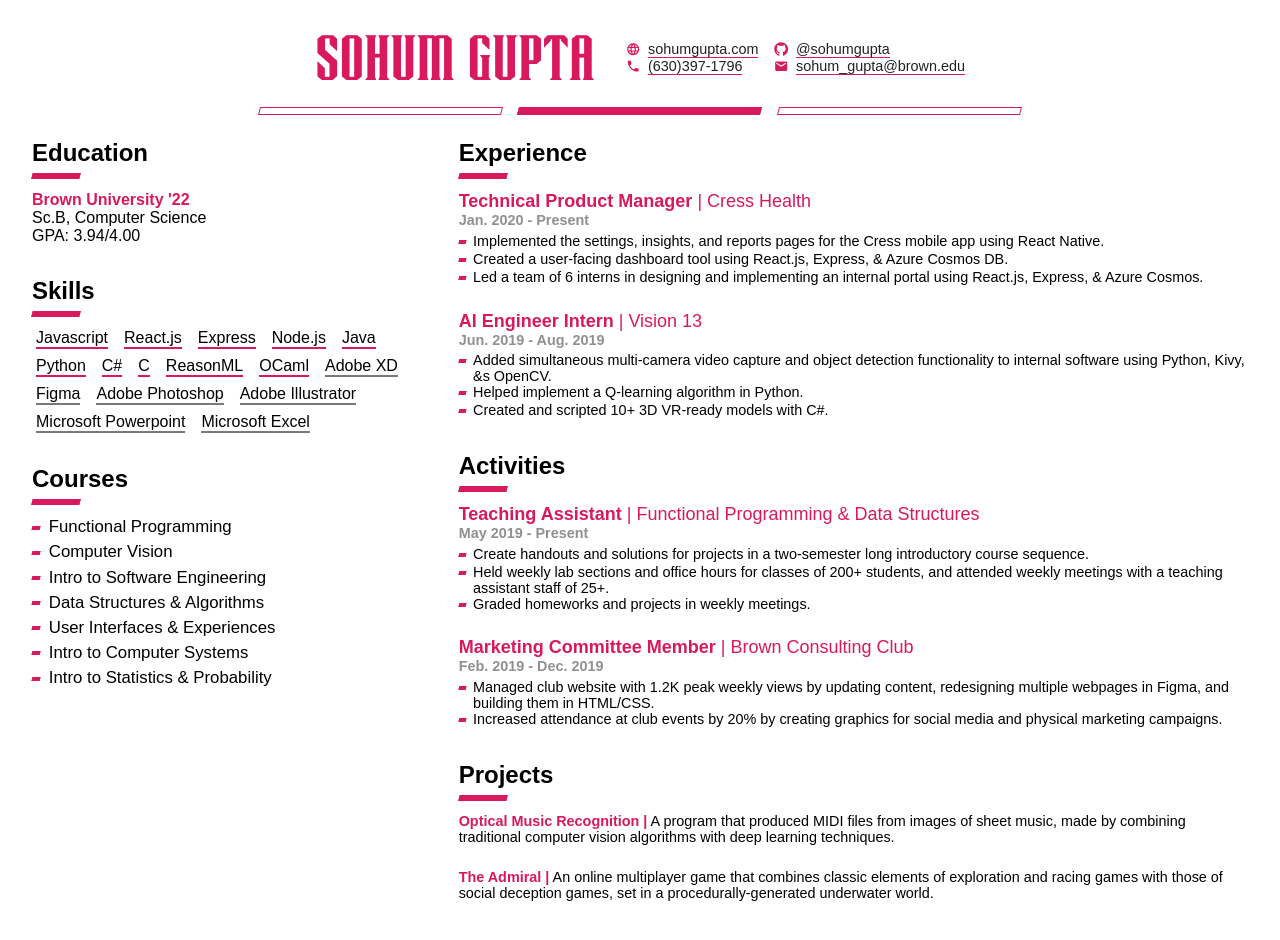
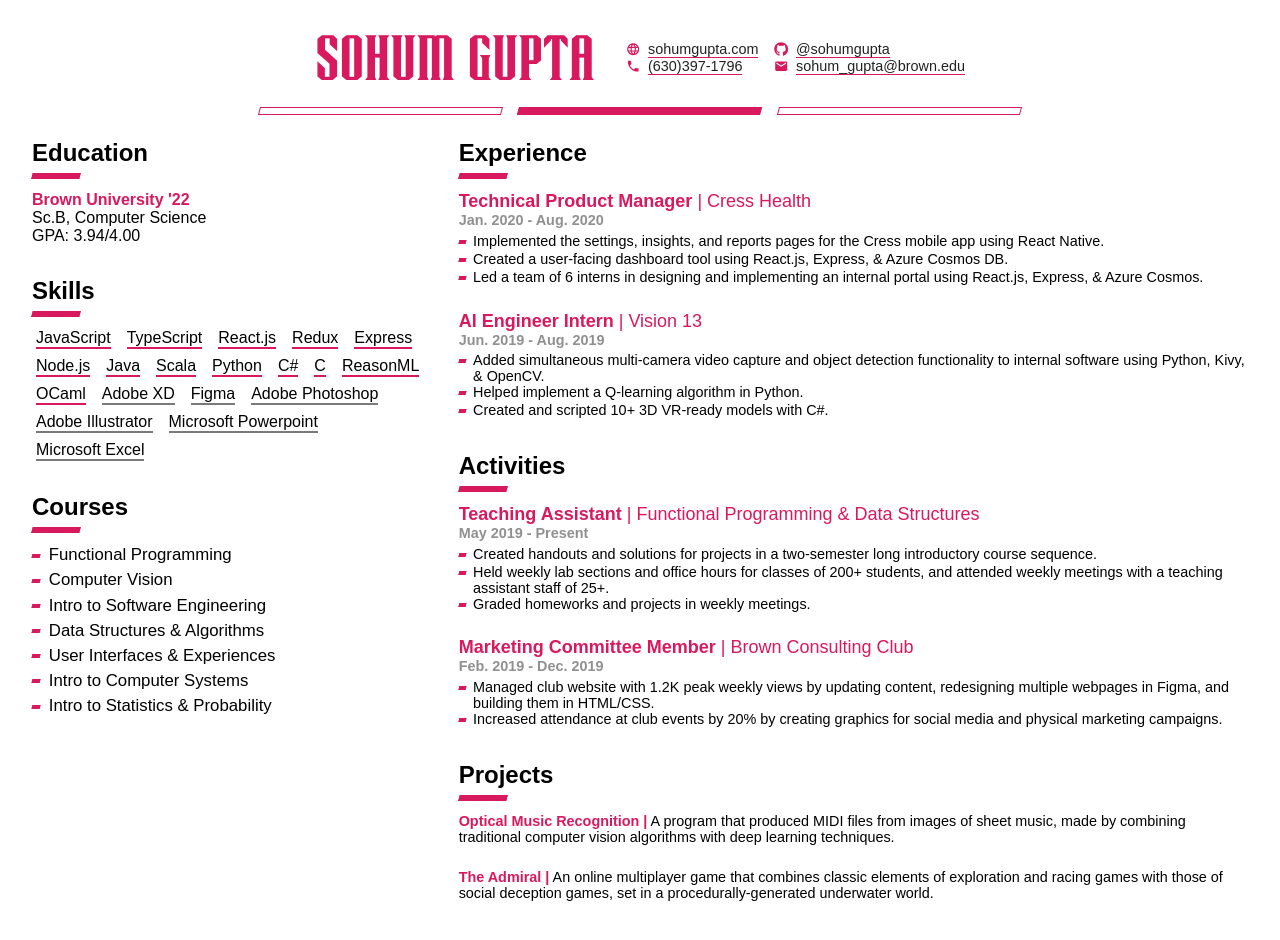
Before and after one commit to sohumgupta/sohumgupta.com, a React app in the folder marquee-theme/: page /resume in a window 1280 px wide. Built offline with nearby package versions, Linux system fonts and the light colour scheme; a web font is replaced by a local one.

Commit message:
Made resume skills/technologies links
Skills/technologies on web resume now link to respective websites

```diff
--- a/marquee-theme/src/Pages/ResumePage/ResumeInfo.js
+++ b/marquee-theme/src/Pages/ResumePage/ResumeInfo.js
@@ -11,8 +11,29 @@
 ]
 
 export const skills = {
-	technologies: ["Javascript", "React.js", "Express", "Node.js", "Java", "Python", "C#", "C", "ReasonML", "OCaml"],
-	software: ["Adobe XD", "Figma", "Adobe Photoshop", "Adobe Illustrator", "Microsoft Powerpoint", "Microsoft Excel"]
+	technologies: [
+		{label: "JavaScript", navigation: "https://www.javascript.com"},
+		{label: "TypeScript", navigation: "https://www.typescriptlang.org/"},
+		{label: "React.js", navigation: "https://reactjs.org/"},
+		{label: "Redux", navigation: "https://redux.js.org/"},
+		{label: "Express", navigation: "https://expressjs.com/"},
+		{label: "Node.js", navigation: "https://nodejs.org/en/"},
+		{label: "Java", navigation: "https://www.java.com/en/"},
+		{label: "Scala", navigation: "https://www.scala-lang.org/"},
+		{label: "Python", navigation: "https://www.python.org/"},
+		{label: "C#", navigation: "https://docs.microsoft.com/en-us/dotnet/csharp/"},
+		{label: "C", navigation: "https://devdocs.io/c/"},
+		{label: "ReasonML", navigation: "https://reasonml.github.io/"},
+		{label: "OCaml", navigation: "https://ocaml.org/"},
+	],
+	software: [
+		{label: "Adobe XD", navigation: "https://www.adobe.com/products/xd.html"},
+		{label: "Figma", navigation: "https://www.figma.com/"},
+		{label: "Adobe Photoshop", navigation: "https://www.adobe.com/products/photoshop.html"},
+		{label: "Adobe Illustrator", navigation: "https://www.adobe.com/products/illustrator.html"},
+		{label: "Microsoft Powerpoint", navigation: "https://www.microsoft.com/en-us/microsoft-365/powerpoint"},
+		{label: "Microsoft Excel", navigation: "https://www.microsoft.com/en-us/microsoft-365/excel"},
+	]
 }
 
 export const courses = [
@@ -25,7 +46,7 @@
 	{
 		organization: "Cress Health",
 		title: "Technical Product Manager",
-		dates: "Jan. 2020 - Present",
+		dates: "Jan. 2020 - Aug. 2020",
 		descriptions: [
 			"Implemented the settings, insights, and reports pages for the Cress mobile app using React Native.",
 			"Created a user-facing dashboard tool using React.js, Express, & Azure Cosmos DB.",
@@ -37,7 +58,7 @@
 		title: "AI Engineer Intern",
 		dates: "Jun. 2019 - Aug. 2019",
 		descriptions: [
-			"Added simultaneous multi-camera video capture and object detection functionality to internal software using Python, Kivy, &s OpenCV.",
+			"Added simultaneous multi-camera video capture and object detection functionality to internal software using Python, Kivy, & OpenCV.",
 			"Helped implement a Q-learning algorithm in Python.",
 			"Created and scripted 10+ 3D VR-ready models with C#.",
 		]
@@ -50,7 +71,7 @@
 		title: "Teaching Assistant",
 		dates: "May 2019 - Present",
 		descriptions: [
-			"Create handouts and solutions for projects in a two-semester long introductory course sequence.",
+			"Created handouts and solutions for projects in a two-semester long introductory course sequence.",
 			"Held weekly lab sections and office hours for classes of 200+ students, and attended weekly meetings with a teaching assistant staff of 25+.",
 			"Graded homeworks and projects in weekly meetings."
 		]
--- a/marquee-theme/src/Pages/ResumePage/ResumePage.js
+++ b/marquee-theme/src/Pages/ResumePage/ResumePage.js
@@ -30,8 +30,8 @@
 		);
 	}
 
-	renderTechnologies() { return skills.technologies.map((s) => <div className="resume-skill resume-technology">{s}</div>); }
-	renderSoftware() { return skills.software.map((s) => <div className="resume-skill resume-software">{s}</div>); }
+	renderTechnologies() { return skills.technologies.map((s) => <div className="resume-skill resume-technology"><a target="_blank" rel="noopener noreferrer" href={s.navigation}>{s.label}</a></div>); }
+	renderSoftware() { return skills.software.map((s) => <div className="resume-skill resume-software"><a target="_blank" rel="noopener noreferrer" href={s.navigation}>{s.label}</a></div>); }
 
 	renderCourses() { return courses.map((c) => <div className="resume-course"><div className="separator"/>{c}</div>); }
 
--- a/marquee-theme/src/Pages/ResumePage/ResumePage.scss
+++ b/marquee-theme/src/Pages/ResumePage/ResumePage.scss
@@ -178,6 +178,7 @@
 		margin: 0 .25em;
 	}
 
+	a { text-decoration: none; color: inherit; }
 	.resume-technology { border-bottom: .25vh solid rgba($accent-color, 1); @media print { border-bottom-width: .125vh }; }
 	.resume-software { border-bottom: .25vh solid rgba($dark-color, 0.6); @media print { border-bottom-width: .125vh }; }
 }
```
Also changed, not shown: 1 other file.
